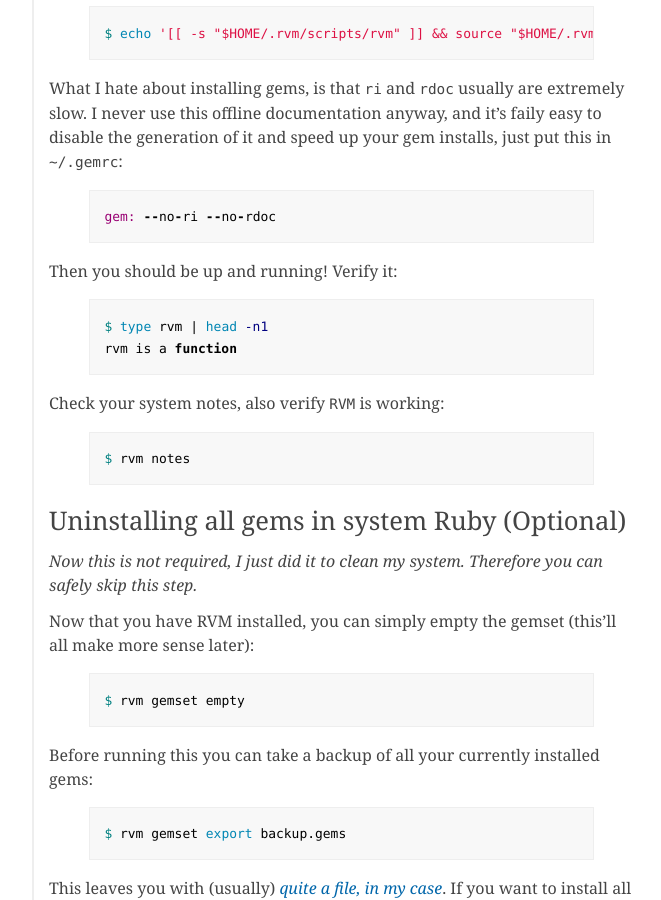
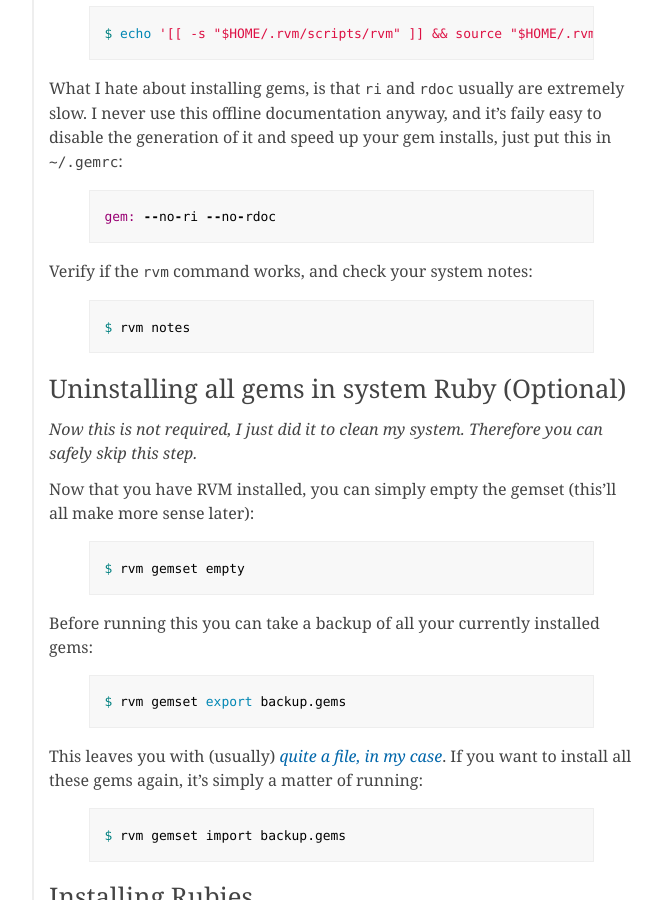
Before and after one commit to igor47/blog, a Jekyll site: the page built from _posts/2010-09-07-how-to-use-rvm-the-right-way.md, in a window 1280 px wide and 900 px high, scrolled down 612 px. Shown: the whole window, without its empty margins (218-879 px from the left). Built offline with Jekyll 4.4.1, drawn with Linux system fonts in a browser that asks for light colours; Markdown is read by kramdown in place of the engine named in the settings; comment, search, counter and statistics services are not loaded.

Commit message:
Tidy up verification part

```diff
--- a/_posts/2010-09-07-how-to-use-rvm-the-right-way.md
+++ b/_posts/2010-09-07-how-to-use-rvm-the-right-way.md
@@ -27,14 +27,7 @@ What I hate about installing gems, is that `ri` and `rdoc` usually are extremely
 gem: --no-ri --no-rdoc
 {% endhighlight %}
 
-Then you should be up and running! Verify it:
-
-{% highlight bash %}
-$ type rvm | head -n1
-rvm is a function
-{% endhighlight %}
-
-Check your system notes, also verify `RVM` is working:
+Verify if the `rvm` command works, and check your system notes:
 
 {% highlight bash %}
 $ rvm notes
```
